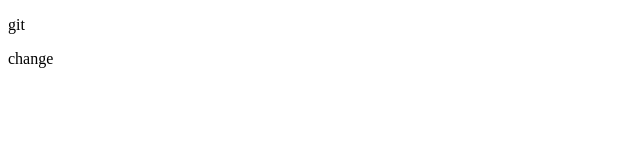
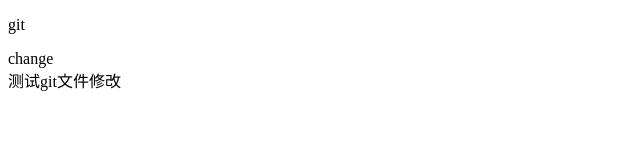
Before and after one commit to Liu-Lin-Hai/firstGulp, a website: page index.html in a window 1280 px wide. Shown: the whole page, without its empty margins (0-640 px from the left). Drawn offline with Linux system fonts and the light colour scheme.

Commit message:
测试文件修改

```diff
--- a/index.html
+++ b/index.html
@@ -6,5 +6,8 @@
 <body>
 	<p>git</p>
 	<div>change</div>
+	<div>
+		测试git文件修改
+	</div>
 </body>
 </html>
```
